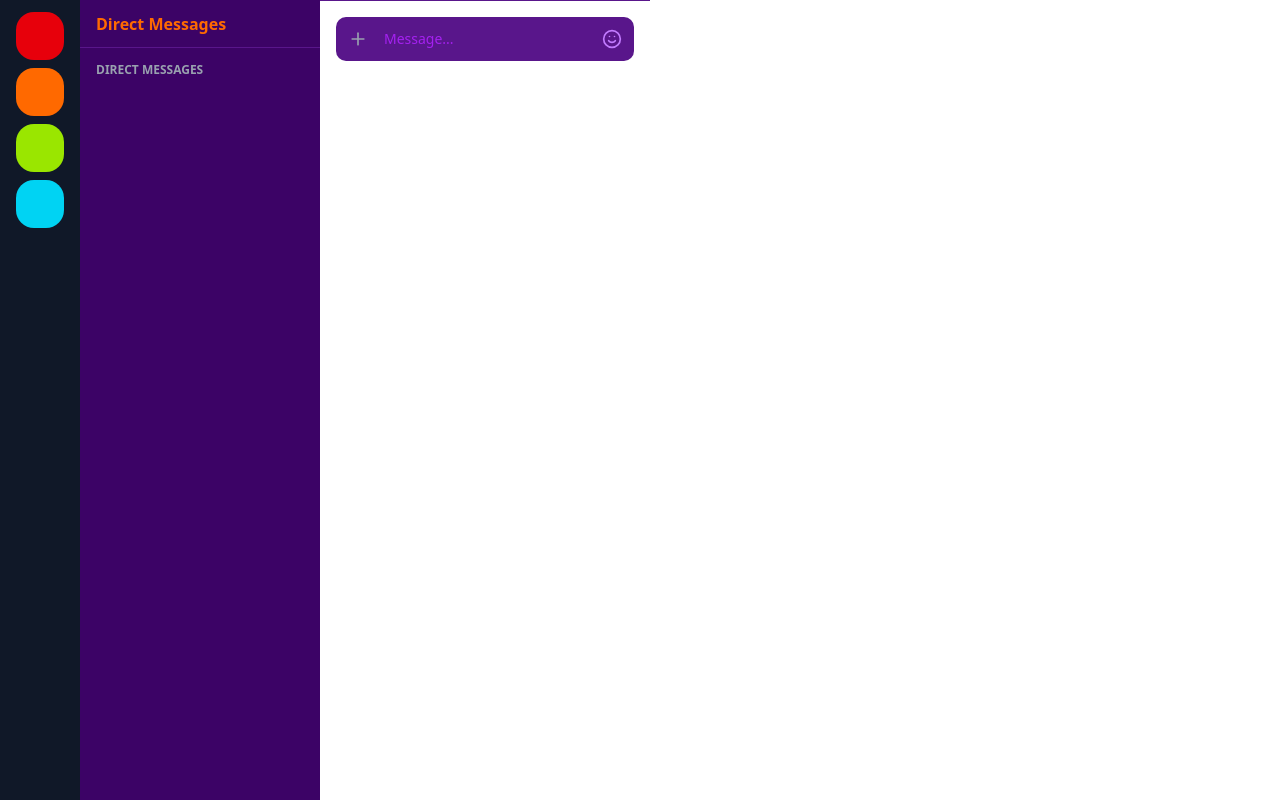
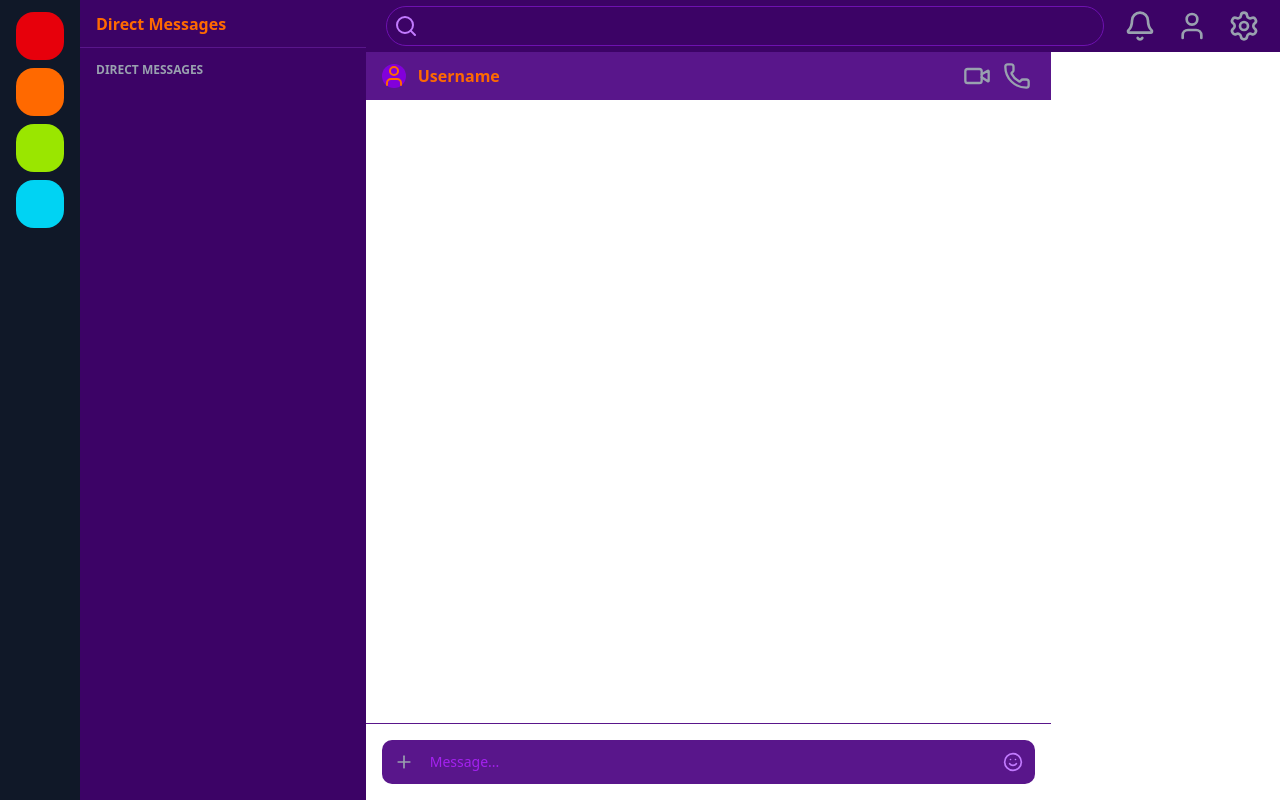
Before and after one commit to KavumaHakim/NodeUg, a React (Vite) app: page /dashboard in a window 1280 px wide. Built offline with nearby package versions, Linux system fonts and the light colour scheme.

Commit message:
add basic messaging layout

```diff
--- /dev/null
+++ b/src/pages/chat.tsx
@@ -0,0 +1,186 @@
+import React, { useState } from "react"
+import {
+  Search,
+  Bell,
+  User,
+  Settings,
+  Video,
+  Phone,
+  Plus,
+  Smile,
+} from "lucide-react"
+
+type Message = {
+  text: string
+  timestamp: Date
+}
+
+export default function DiscordChat() {
+  const [message, setMessage] = useState("")
+  const [messages, setMessages] = useState<Message[]>([])
+
+  const serverColors = [
+    "bg-red-600",
+    "bg-orange-500",
+    "bg-lime-400",
+    "bg-cyan-400",
+  ]
+
+  const handleSendMessage = () => {
+    if (!message.trim()) return
+
+    setMessages((prev) => [
+      ...prev,
+      { text: message, timestamp: new Date() },
+    ])
+    setMessage("")
+  }
+
+  const handleKeyPress = (e: React.KeyboardEvent<HTMLInputElement>) => {
+    if (e.key === "Enter") handleSendMessage()
+  }
+
+  return (
+    <div className="flex h-screen overflow-hidden bg-black text-white font-sans">
+
+      {/* ================= Server Sidebar ================= */}
+      <div className="
+        hidden sm:flex
+        w-16 md:w-20
+        bg-gray-900
+        flex-col items-center
+        py-3 space-y-2
+      ">
+        {serverColors.map((color, index) => (
+          <div
+            key={index}
+            className={`${color} w-10 h-10 md:w-12 md:h-12 rounded-2xl
+              hover:rounded-xl transition-all duration-200 cursor-pointer`}
+          />
+        ))}
+      </div>
+
+      {/* ================= Channels Sidebar ================= */}
+      <div className="
+        hidden md:flex
+        w-56 lg:w-60
+        bg-purple-950
+        flex-col
+      ">
+        <div className="h-12 px-4 flex items-center border-b border-purple-900">
+          <span className="text-orange-500 font-semibold">
+            Direct Messages
+          </span>
+        </div>
+
+        <div className="flex-1 overflow-y-auto p-2">
+          <div className="px-2 py-1.5 text-gray-400 text-xs font-semibold uppercase">
+            Direct Messages
+          </div>
+        </div>
+      </div>
+
+      {/* ================= Main Chat Area ================= */}
+      <div className="flex-1 flex flex-col bg-gradient-to-b from-purple-900 to-purple-950">
+
+        {/* -------- Top Bar -------- */}
+        <div className="h-12 px-3 sm:px-4 flex items-center justify-between border-b border-purple-900">
+
+          {/* Left */}
+          <div className="flex items-center gap-3">
+            <div className="w-6 h-6 bg-purple-700 rounded-full flex items-center justify-center">
+              <User className="w-4 h-4 text-orange-500" />
+            </div>
+            <span className="text-orange-500 font-semibold text-sm sm:text-base">
+              Username
+            </span>
+          </div>
+
+          {/* Right */}
+          <div className="flex items-center gap-2 sm:gap-4">
+
+            <Video className="hidden sm:block w-5 h-5 text-gray-400 hover:text-white cursor-pointer" />
+            <Phone className="hidden sm:block w-5 h-5 text-gray-400 hover:text-white cursor-pointer" />
+
+            {/* Search */}
+            <div className="relative">
+              <Search className="w-4 h-4 text-purple-400 absolute left-3 top-1/2 -translate-y-1/2" />
+              <input
+                type="text"
+                className="
+                  bg-purple-950 border border-purple-800 rounded-md
+                  pl-9 pr-3 py-1.5 text-sm
+                  w-28 sm:w-40 md:w-56 lg:w-64
+                  focus:outline-none focus:border-purple-600
+                "
+              />
+            </div>
+
+            <Bell className="hidden md:block w-5 h-5 text-gray-400 hover:text-white cursor-pointer" />
+            <User className="hidden md:block w-5 h-5 text-gray-400 hover:text-white cursor-pointer" />
+            <Settings className="w-5 h-5 text-gray-400 hover:text-white cursor-pointer" />
+          </div>
+        </div>
+
+        {/* -------- Messages -------- */}
+        <div className="flex-1 overflow-y-auto p-3 sm:p-4">
+          {messages.map((msg, index) => (
+            <div key={index} className="mb-4 flex items-start gap-3">
+              <div className="w-9 h-9 sm:w-10 sm:h-10 bg-purple-700 rounded-full flex items-center justify-center flex-shrink-0">
+                <User className="w-5 h-5 text-purple-300" />
+              </div>
+
+              <div>
+                <div className="flex items-center gap-2">
+                  <span className="font-semibold text-sm">You</span>
+                  <span className="text-xs text-gray-400">
+                    {msg.timestamp.toLocaleTimeString([], {
+                      hour: "2-digit",
+                      minute: "2-digit",
+                    })}
+                  </span>
+                </div>
+
+                <p className="text-sm text-gray-200 mt-1 break-words max-w-[75vw] sm:max-w-none">
+                  {msg.text}
+                </p>
+              </div>
+            </div>
+          ))}
+        </div>
+
+        {/* -------- Message Input -------- */}
+        <div className="p-3 sm:p-4 border-t border-purple-900">
+          <div className="relative">
+            <button className="absolute left-3 top-1/2 -translate-y-1/2 text-gray-400 hover:text-white">
+              <Plus className="w-5 h-5" />
+            </button>
+
+            <input
+              type="text"
+              value={message}
+              onChange={(e) => setMessage(e.target.value)}
+              onKeyDown={handleKeyPress}
+              placeholder="Message..."
+              className="
+                w-full bg-purple-900 bg-opacity-50
+                rounded-lg
+                pl-10 sm:pl-12
+                pr-10 sm:pr-12
+                py-2.5 sm:py-3
+                text-sm
+                focus:outline-none
+                focus:ring-2 focus:ring-purple-600
+              "
+            />
+
+            <button className="absolute right-3 top-1/2 -translate-y-1/2 text-purple-400 hover:text-purple-300">
+              <Smile className="w-5 h-5" />
+            </button>
+          </div>
+        </div>
+
+      </div>
+    </div>
+  )
+}
--- a/src/pages/dashboard.jsx
+++ b/src/pages/dashboard.jsx
@@ -1,7 +1,13 @@
 import React from 'react'
 import {
+  Phone,
   Plus,
+  Search,
   Smile,
+  User,
+  Video,
+  Bell,
+  Settings
 } from "lucide-react"
 
 const Dashboard = () => {
@@ -9,12 +15,28 @@ const Dashboard = () => {
     <div className='flex'>
         <SideBarChannels/>
         <SideBarChats/>
-        <MessageInput/>
+        <div className='flex flex-col w-full h-screen'>
+          <SearchBar/>
+          <MessageInterface/>
+        </div>
 
     </div>
 
   )
 }
+
+export const MessageInterface = () => {
+  return (
+    <div className='flex flex-col h-full w-3/4'>
+      <UserOptions/>
+      <div className='h-full'>
+
+      </div>
+      <MessageInput/>
+    </div>
+  )
+}
+
 
 
 export const MessageInput = () => {
@@ -52,8 +74,6 @@ export const MessageInput = () => {
 }
 
 
-
-
 export const SideBarChannels = () => {
   return (
     <div className='w-max h-screen bg-gray-900'>
@@ -82,12 +102,12 @@ export const SideBarChats = () => {
   return (
 
     <div className="
-        hidden md:flex
-        w-56 lg:w-60
+        md:flex
+        w-56 lg:w-100
         bg-purple-950
         flex-col
       ">
-        <div className="h-12 px-4 flex items-center border-b border-purple-900">
+        <div className="h-12 px-4 flex items-center border-b border-purple-900 text-center">
           <span className="text-orange-500 font-semibold">
             Direct Messages
           </span>
@@ -103,6 +123,51 @@ export const SideBarChats = () => {
 }
 
 
+export const UserOptions = () => {
+  return (
+    <div className='flex justify-between h-max w-full bg-purple-900'>
+        <div className="h-12 px-3 sm:px-4 flex items-center justify-between ">
+          <div className="flex items-center gap-3">
+            <div className="w-6 h-6 bg-purple-700 rounded-full flex items-center justify-center">
+              <User className="w-7 h-7 text-orange-500" />
+            </div>
+            <span className="text-orange-500 font-semibold text-sm sm:text-base">
+              Username
+            </span>
+          </div>
+          </div>
+          <div className='flex items-center justify-center gap-3 mr-5'>
+            <Video className="sm:block w-7 h-7 text-gray-400 hover:text-white cursor-pointer" />
+            <Phone className="hidden sm:block w-7 h-7 text-gray-400 hover:text-white cursor-pointer" />
+          </div>
+    </div>
+  )
+}
+
+export const SearchBar = () => {
+  return (
+    <div className='flex w-full bg-purple-950 h-max justify-center items-center'>
+      <div className="relative w-full h-13 flex items-center">
+          <Search className="w-6 h-6 text-purple-400 absolute left-7 top-1/2 -translate-y-1/2 " />
+          <input
+          type="text"
+          className="
+             bg-purple-950 border border-purple-800 rounded-full h-10
+              pl-9 pr-3 py-1.5 text-md w-full ml-5 font-bold
+              focus:outline-none focus:border-purple-600 text-white/60
+            "
+          />
+        </div>
+        <div className='flex gap-5 ml-5 mr-5'>
+          <Bell className="hidden md:block w-8 h-8 text-gray-400 hover:text-white cursor-pointer" />
+          <User className="hidden md:block w-8 h-8 text-gray-400 hover:text-white cursor-pointer" />
+          <Settings className="w-8 h-8 text-gray-400 hover:text-white cursor-pointer" />
+        </div>
+      </div>
+  )
+}
+
+
 
 
 export default Dashboard
```
